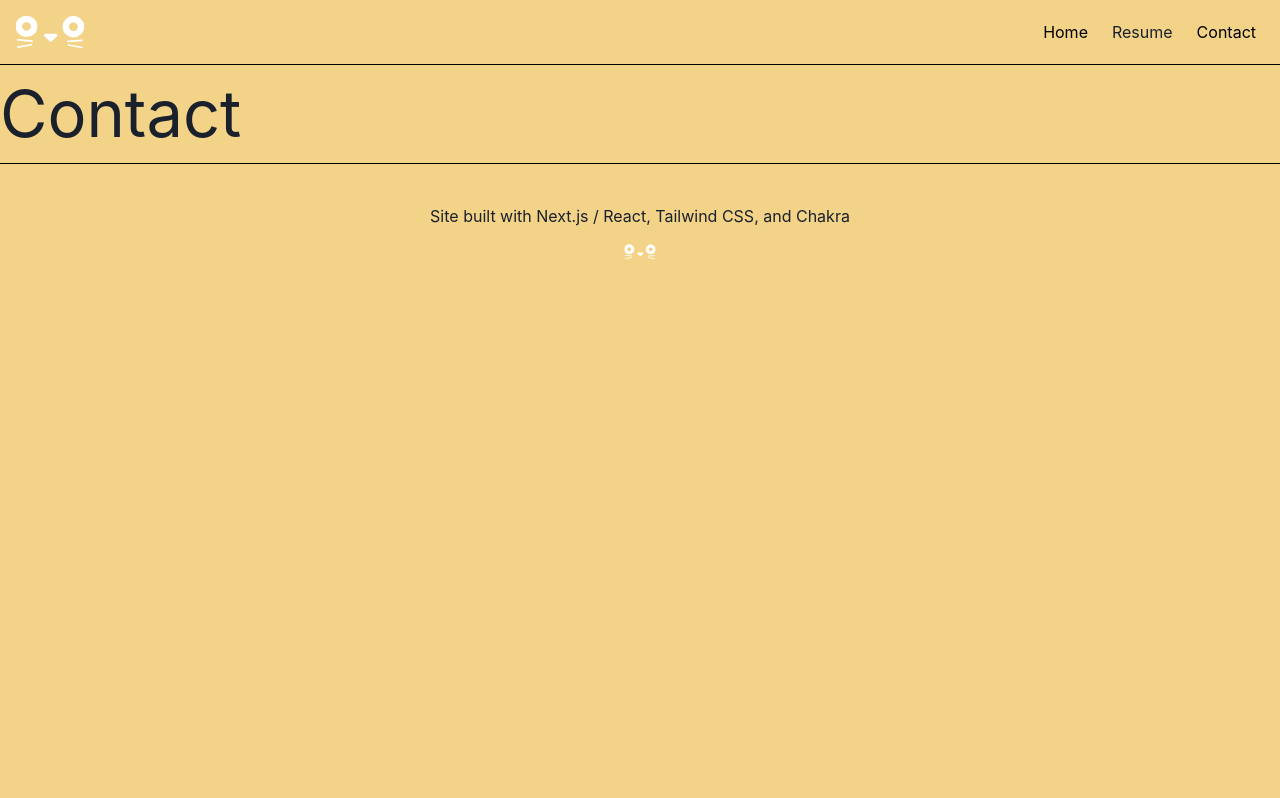
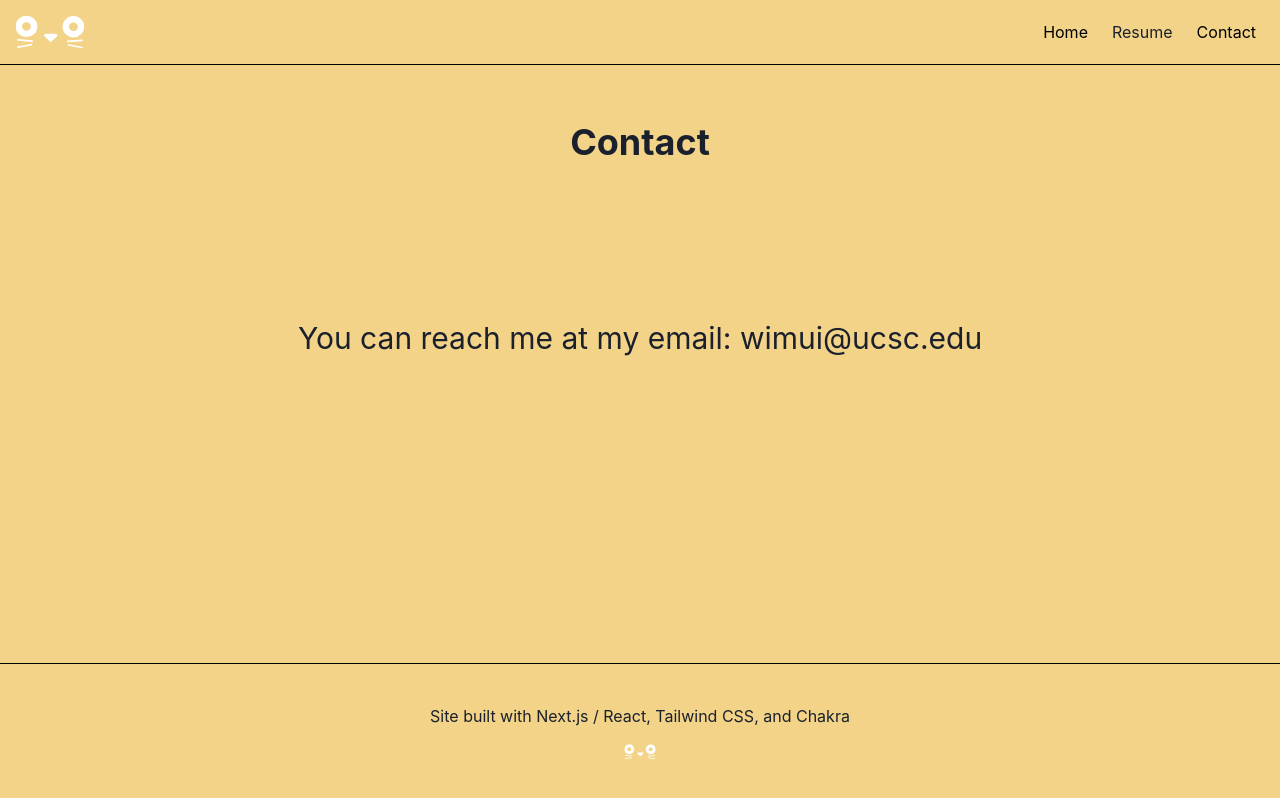
Before and after one commit to wilsonmui/wilsonmui.github.io, a Next.js app: page /contact in a window 1280 px wide. Built offline with nearby package versions, Linux system fonts and the light colour scheme.

Commit message:
added link to resume and updated contact page

```diff
--- a/components/Navbar.jsx
+++ b/components/Navbar.jsx
@@ -12,9 +12,9 @@ export const Navbar = () => {
     return (
         <>
             <nav className='flex items-center flex-wrap  p-3 border-b-[1px] border-black'>
-                <Link href='/'>
+                <a href='/'>
                     <img src='/logo_main.svg' className={styles.icon}/>
-                </Link>
+                </a>
                 <button
                     className=' inline-flex p-3 rounded lg:hidden text-black ml-auto hover:text-black outline-none'
                     onClick={handleClick}
--- a/pages/_app.js
+++ b/pages/_app.js
@@ -25,8 +25,11 @@ function MyApp({ Component, pageProps }) {
             <Script
                 src="https://documentcloud.adobe.com/view-sdk/main.js"
                 strategy="beforeInteractive"></Script>
-            <Component {...pageProps} />
-            <footer  className='border-t-[1px] border-black p-10  '>
+            <div className='mb-40'>
+                <Component {...pageProps} />
+
+            </div>
+            <footer  className='fixed bottom-0 w-full border-t-[1px] border-black p-10  bg-[#F2D388]'>
                 <Text className="flex items-center justify-center">Site built with Next.js / React, Tailwind CSS, and Chakra</Text>
                 <div className="flex items-center justify-center mt-4">
                     <Image src="/logo_main.svg" alt="cat_logo" width={72} height={16} />
--- a/pages/contact.js
+++ b/pages/contact.js
@@ -1,10 +1,14 @@
 import {Navbar} from "../components/Navbar";
+import {Heading, Text} from "@chakra-ui/react";
+import {PDFDisplay} from "../components/PDFDisplay";
 
 export default function Contact() {
     return (
-        <div>
+        <div className='grid grid-cols-1 place-items-center'>
 
-            <h1>Contact</h1>
+            <Heading className='m-14 inline-block '>Contact</Heading>
+            <Text fontSize='3xl' className='m-24'>You can reach me at my email: wimui@ucsc.edu</Text>
+
         </div>
 
 
--- a/pages/index.js
+++ b/pages/index.js
@@ -23,8 +23,13 @@ export default function Home() {
                     </Text>
                     <Text fontSize='3xl' className='mb-8'>In my free time, you’ll find me roasting coffee and brushing my cats :)</Text>
 
-                    <a className=" bg-transparent font-semibold hover:text-white py-2 px-4 border border-black rounded"
-                       href='https://github.com/wilsonmui/wilsonmui.github.io'>See this portfolio's code on Github</a>
+                    <div className='inline-block'>
+                        <a className=" bg-transparent font-semibold hover:text-white py-2 px-4 border border-black rounded"
+                           href='https://github.com/wilsonmui/wilsonmui.github.io'>See this portfolio's code on Github</a>
+                        <a className=" ml-6 bg-transparent font-semibold hover:text-white py-2 px-4 border border-black rounded"
+                           href='/resume'>Resume</a>
+                    </div>
+
 
                 </div>
             </div>
```
